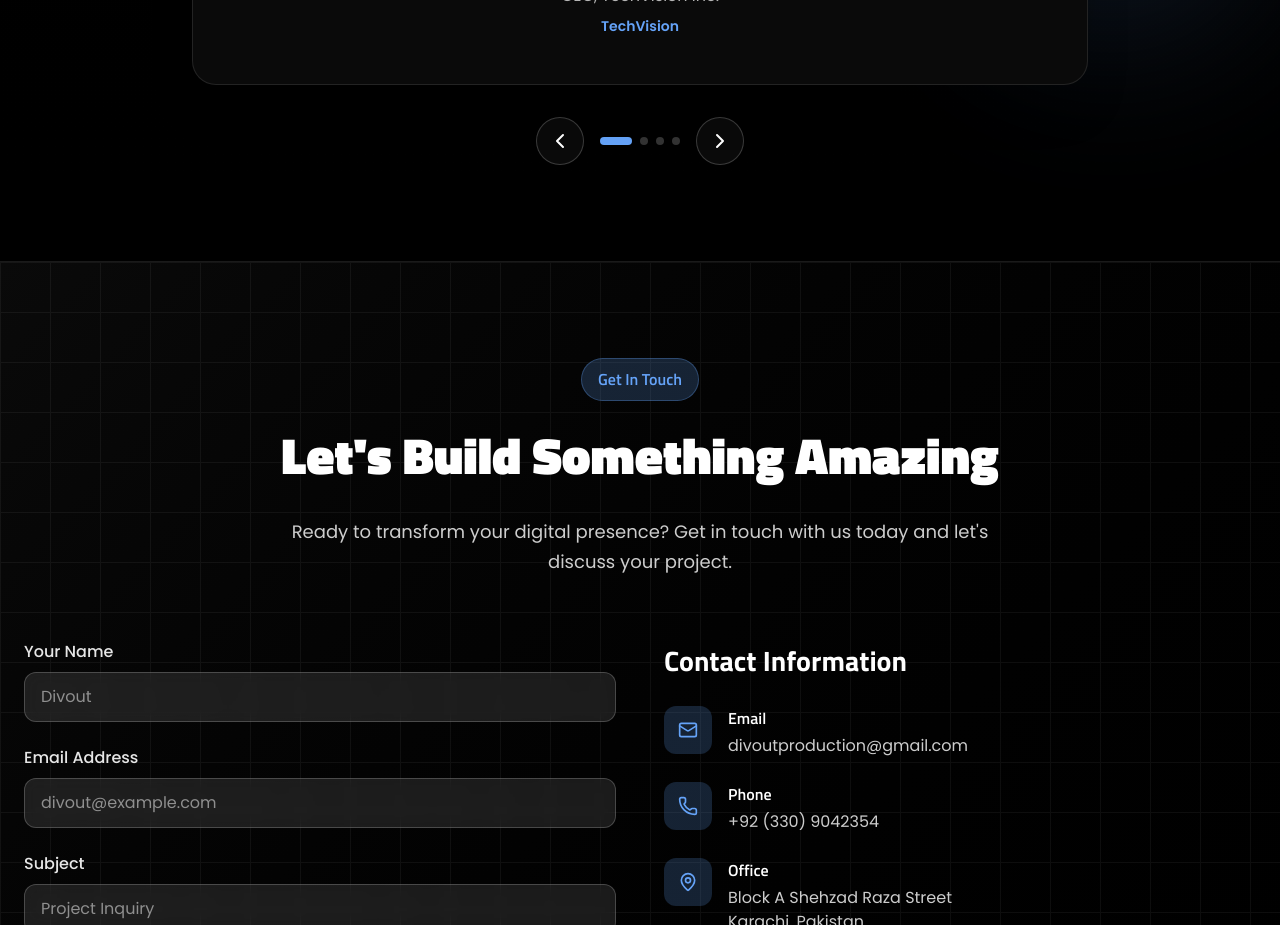
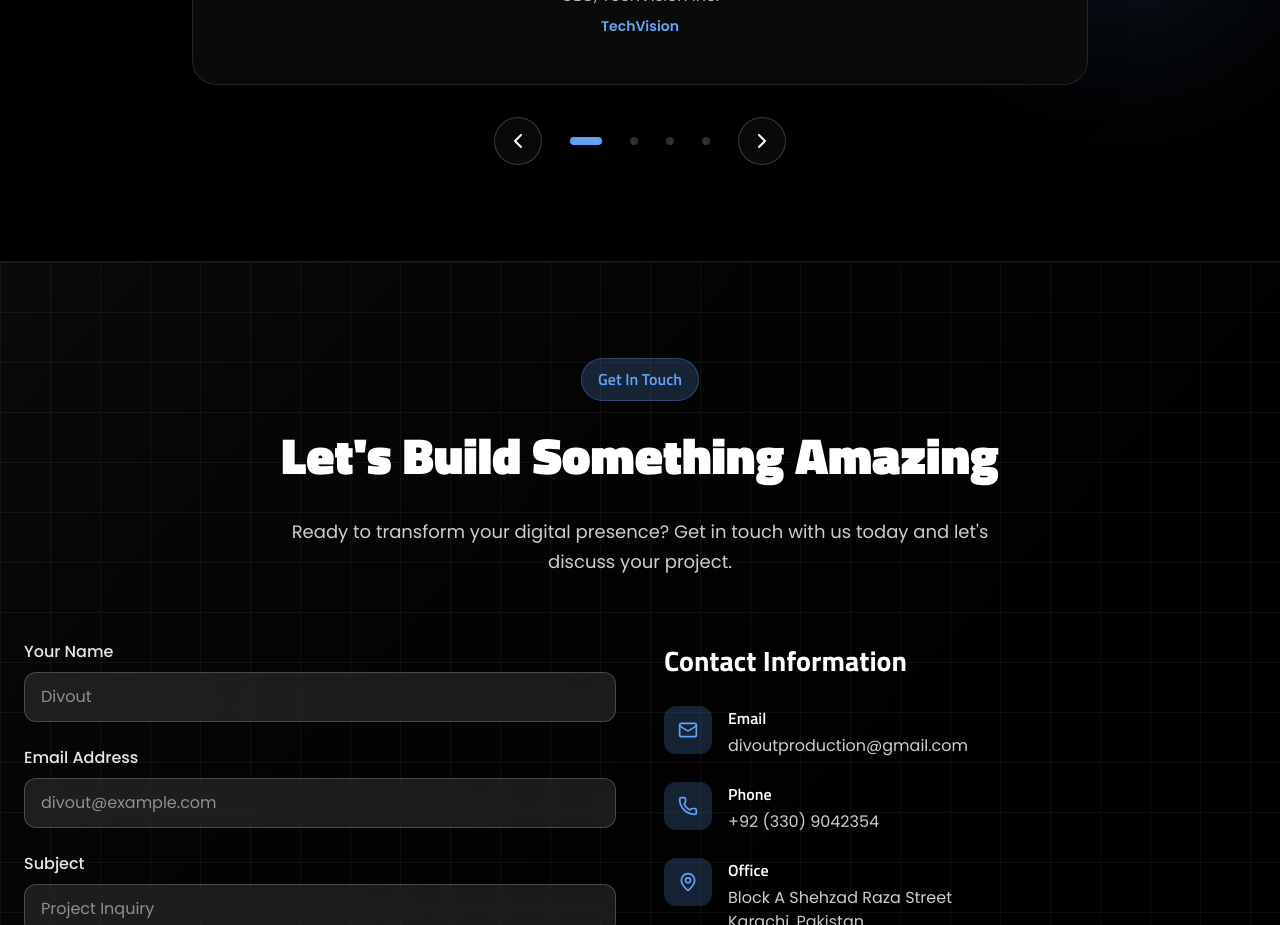
Before and after one commit to Daniyal2513/Divout, a React (Vite) app: page / in a window 1280 px wide. Shown: the part 6340-7265 px from the top of the page. Built offline with nearby package versions, Linux system fonts and the light colour scheme.

Commit message:
changes in dots increase tapped area

```diff
--- a/src/app/components/TestimonialsSection.tsx
+++ b/src/app/components/TestimonialsSection.tsx
@@ -131,7 +131,7 @@ export function TestimonialsSection() {
             </button>
 
             {/* Dots */}
-            <div className="flex gap-2" role="tablist" aria-label="Testimonials">
+            <div className="flex gap-1" role="tablist" aria-label="Testimonials">
     {testimonials.map((_, index) => (
       <button
         key={index}
@@ -140,9 +140,14 @@ export function TestimonialsSection() {
         role="tab"
         aria-label={`Go to testimonial ${index + 1}`}
         aria-selected={index === currentIndex}
-                  className={`w-2 h-2 rounded-full transition-all focus-visible:outline focus-visible:outline-2 focus-visible:outline-offset-2 focus-visible:outline-[#65A3F8] ${index === currentIndex ? 'bg-[#65A3F8] w-8' : 'bg-white/20'
+        className="p-3 flex items-center justify-center focus-visible:outline focus-visible:outline-2 focus-visible:outline-offset-2 focus-visible:outline-[#65A3F8]"
+      >
+        <span
+          className={`block rounded-full transition-all ${
+            index === currentIndex ? 'bg-[#65A3F8] w-8 h-2' : 'bg-white/20 w-2 h-2'
           }`}
         />
+      </button>
     ))}
   </div>
 
```
Lines whose indentation alone changed are shown as unchanged.
